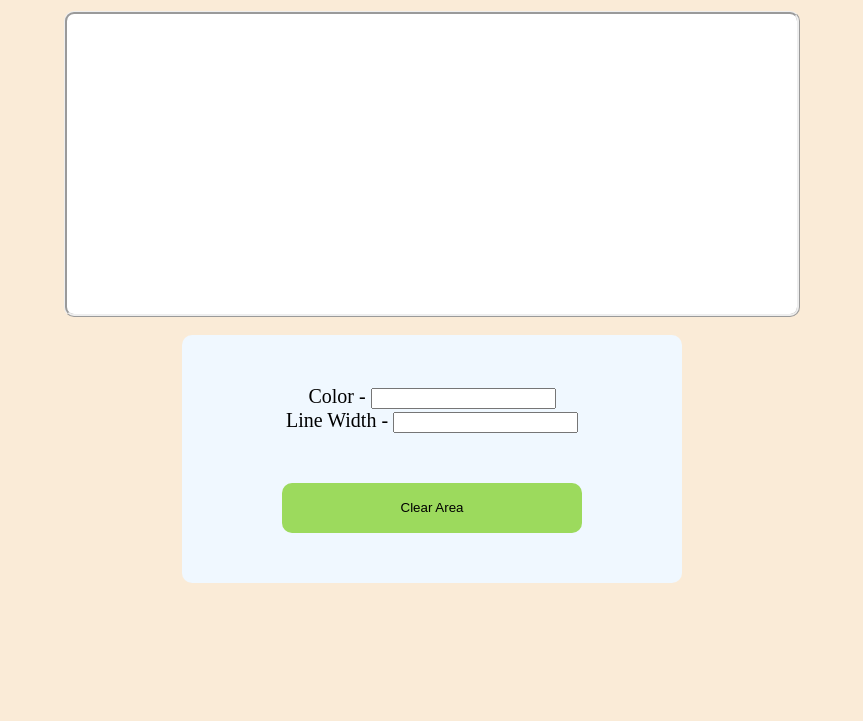
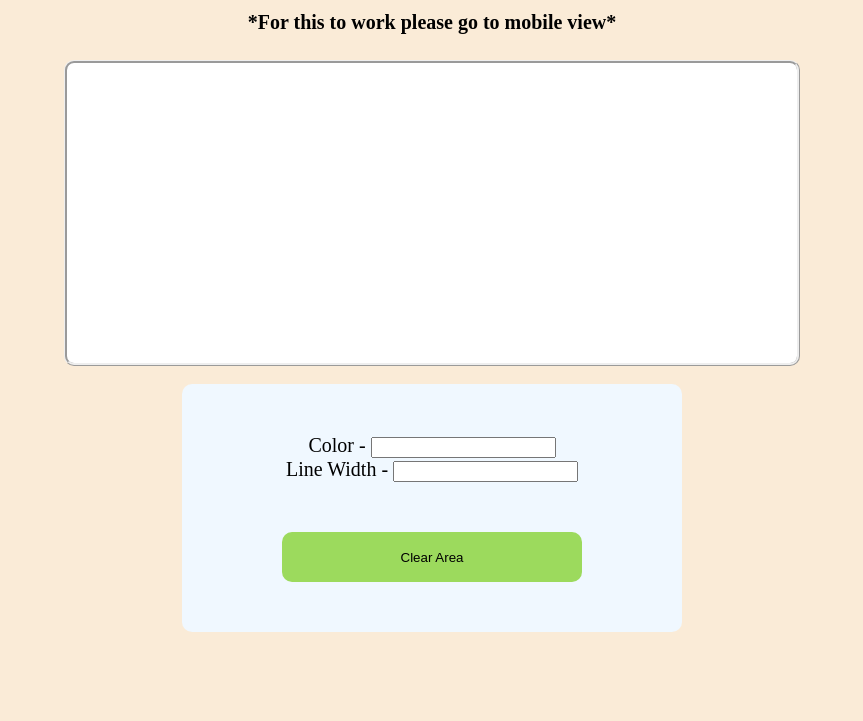
Before and after one commit to sain17/TheSketchyApp-Mobile-Tablet, a plain HTML site: page index.html in a window 1280 px wide. Shown: the part 79-800 px from the top of the page, without its empty margins (208-1071 px from the left). Drawn offline with Linux system fonts and the light colour scheme.

Commit message:
Instructions

```diff
--- a/index.html
+++ b/index.html
@@ -10,7 +10,7 @@
     <center>
         <div>
             <span><h1>TheSketchyApp</h1>
-
+                <h4> *For this to work please go to mobile view*</h4>
 
             </span>
         </div>
```
